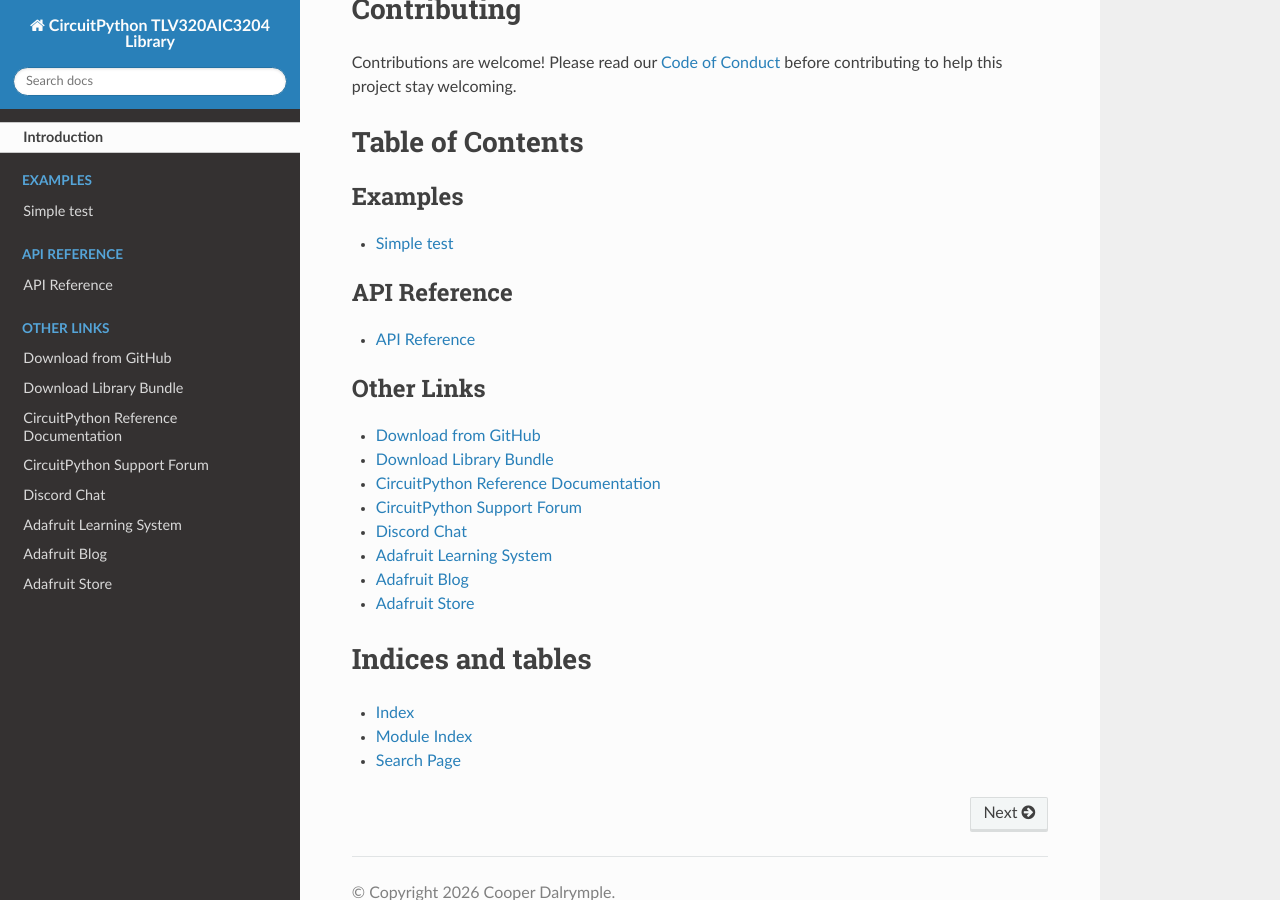
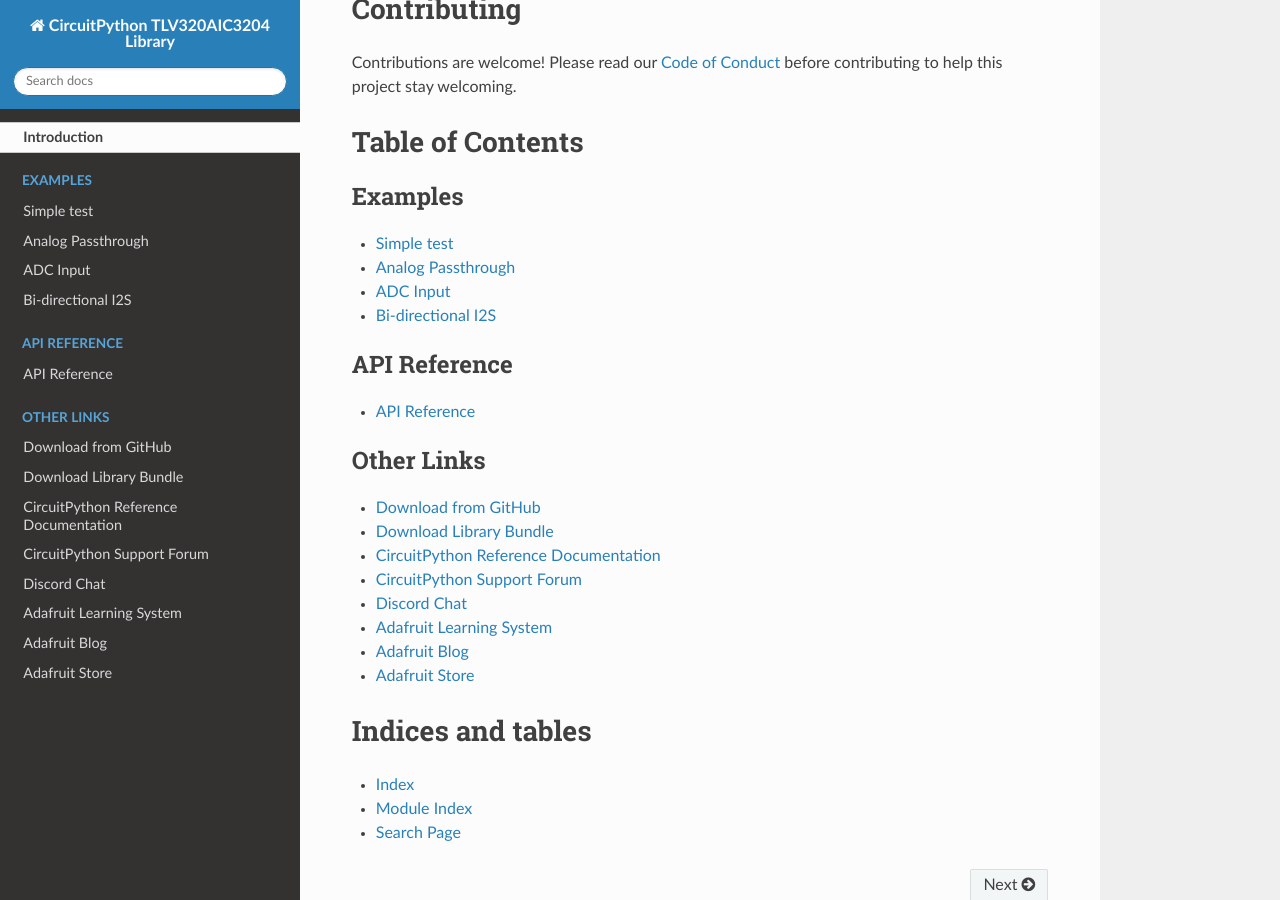
Before and after one commit to relic-se/CircuitPython_TLV320AIC3204, a Sphinx documentation site: the page built from docs/index.rst, in a window 1280 px wide and 900 px high, scrolled down 2105 px. Built offline with Sphinx 7.4.7 and the Read the Docs theme 3.1.0, drawn with Linux system fonts in a browser that asks for light colours; some of the changed lines change nothing that is shown.

Commit message:
Add examples to docs

```diff
--- a/docs/examples.rst
+++ b/docs/examples.rst
@@ -1,8 +1,35 @@
 Simple test
 ------------
 
-Ensure your device works with this simple test.
+Ensure your device works with this simple test. Plays a 440hz sine wave at 16-bit, 44.1khz through the line output.
 
 .. literalinclude:: ../examples/tlv320aic3204_simpletest.py
     :caption: examples/tlv320aic3204_simpletest.py
     :linenos:
+
+Analog Passthrough
+------------------
+
+Utilize the input mixer to pass the analog signal at IN1L and IN1R through to either the line output or headphone output. Also demonstrates how to use the dedicated input 1 passthrough to headphones.
+
+.. literalinclude:: ../examples/tlv320aic3204_simpletest.py
+    :caption: examples/tlv320aic3204_simpletest.py
+    :linenos:
+
+ADC Input
+---------
+
+With the help of the `PIO I2S library<https://circuitpython-pio-i2s.readthedocs.io/en/latest/>`_, read I2S data from the single-ended line level input on IN1L.
+
+.. literalinclude:: ../examples/tlv320aic3204_simpletest.py
+    :caption: examples/tlv320aic3204_simpletest.py
+    :linenos:
+
+Bi-directional I2S
+------------------
+
+Utilize the DAC and ADC simultaneously with the help of the `PIO I2S library<https://circuitpython-pio-i2s.readthedocs.io/en/latest/>`_. Plays a 440hz sine wave at 16-bit, 44.1khz through the line output. Connect the line output to IN1L to test the ADC.
+
+.. literalinclude:: ../examples/tlv320aic3204_simpletest.py
+    :caption: examples/tlv320aic3204_simpletest.py
+    :linenos:
```
